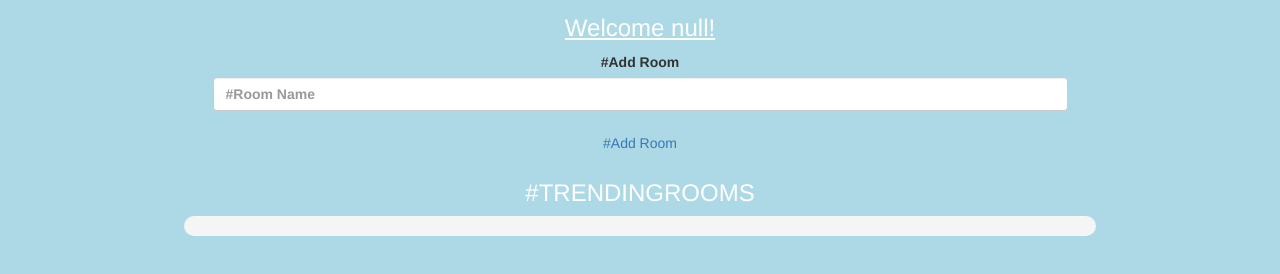
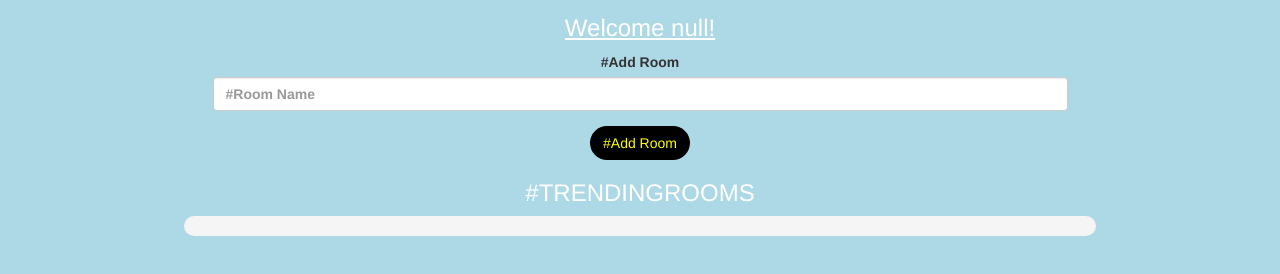
Before and after one commit to Anzel2011/Project95, a plain HTML site: page kwitter_room.html in a window 1280 px wide. Shown: the part 146-420 px from the top of the page. Drawn offline with nearby package versions, Linux system fonts and the light colour scheme; no server answers; a web font is replaced by a local one.

Commit message:
Add files via upload

```diff
--- a/kwitter_room.html
+++ b/kwitter_room.html
@@ -31,7 +31,7 @@
 			<label>#Add Room</label>
 			<input type="text" id="room_name" class="form-control" placeholder="#Room Name" style="color: tomato; font-weight: bold;">
 		</div>
-		<button class="btn btn-link" onclick="addroom()">#Add Room</button>
+		<button class="btn btn-link" onclick="addroom()" style="background-color: black; border-radius: 20px; color: yellow;">#Add Room</button>
 		<h3 class="color_white">#TRENDINGROOMS</h3>
 	<div id="output"></div>
 	</center>
```
